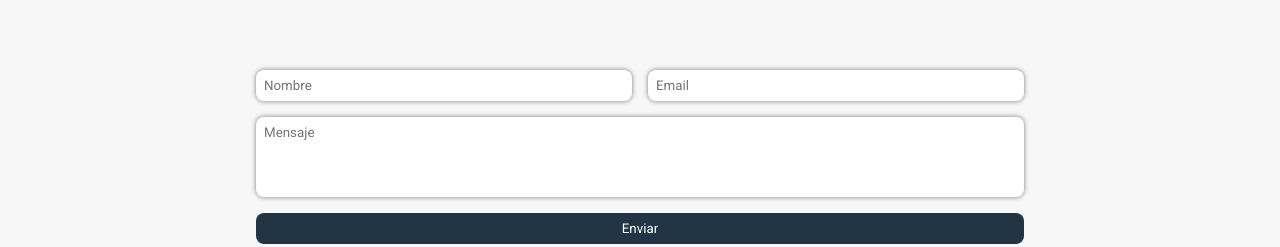
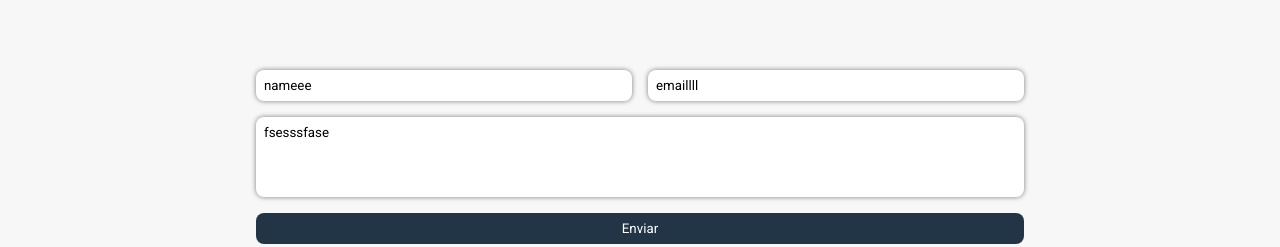
Before and after one commit to ae95caba/portfolio, a React (Vite) app: page / in a window 1280 px wide. Shown: the part 3975-4222 px from the top of the page. Built offline with nearby package versions, Linux system fonts and the light colour scheme.

Commit message:
try netlify forms #3

```diff
--- a/src/components/Contact.tsx
+++ b/src/components/Contact.tsx
@@ -21,10 +21,19 @@ export default function Contact() {
         <h2>Contacto</h2>
         <h3>No seas tímido, mandame un mensaje!</h3>
         <form name="contact" method="POST">
-          <input placeholder="Nombre" type="text" name="name" />
-          <input type="email" placeholder="Email" name="email" />
+          <input placeholder="Nombre" type="text" name="name" value="nameee" />
+          <input
+            type="email"
+            placeholder="Email"
+            name="email"
+            value="emaillll"
+          />
 
-          <textarea placeholder="Mensaje" name="message"></textarea>
+          <textarea
+            placeholder="Mensaje"
+            name="message"
+            value="fsesssfase"
+          ></textarea>
           <button type="submit">Enviar</button>
         </form>
       </div>
```
